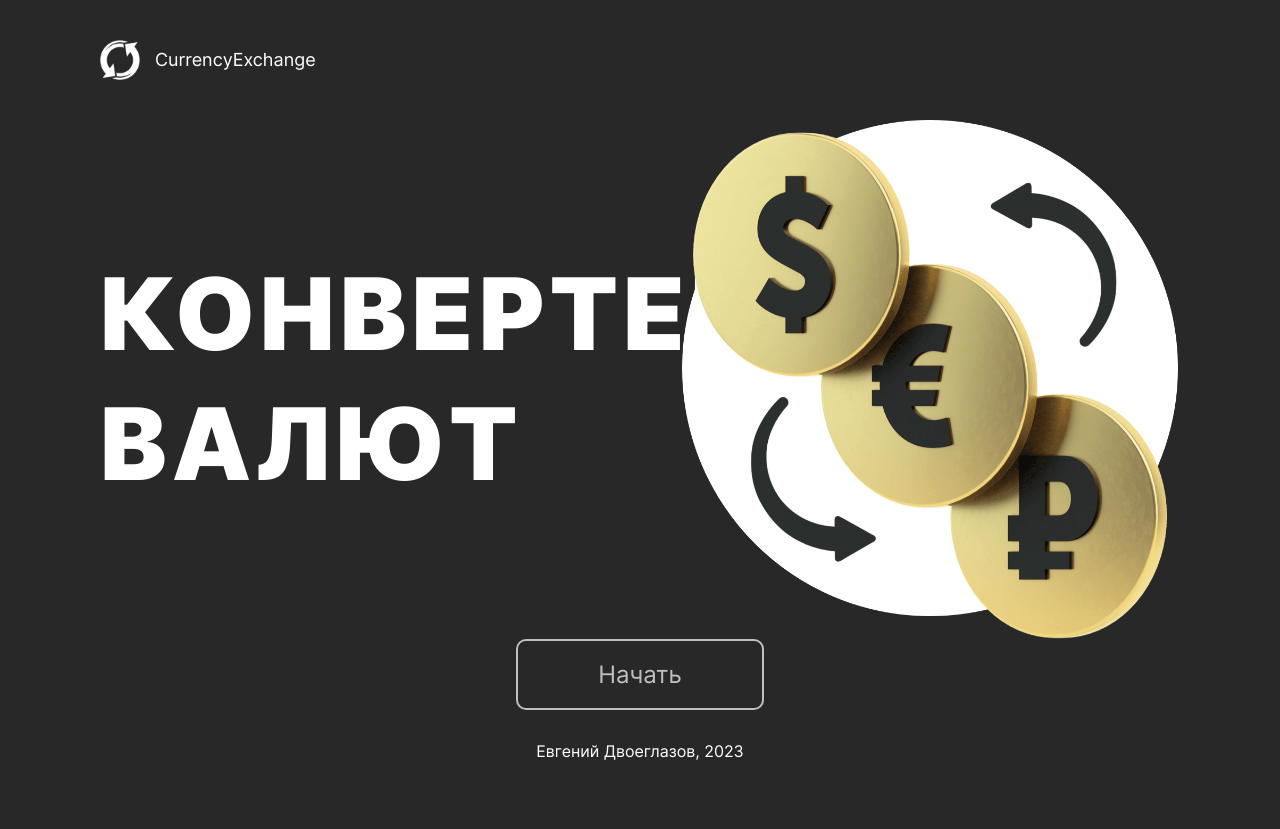
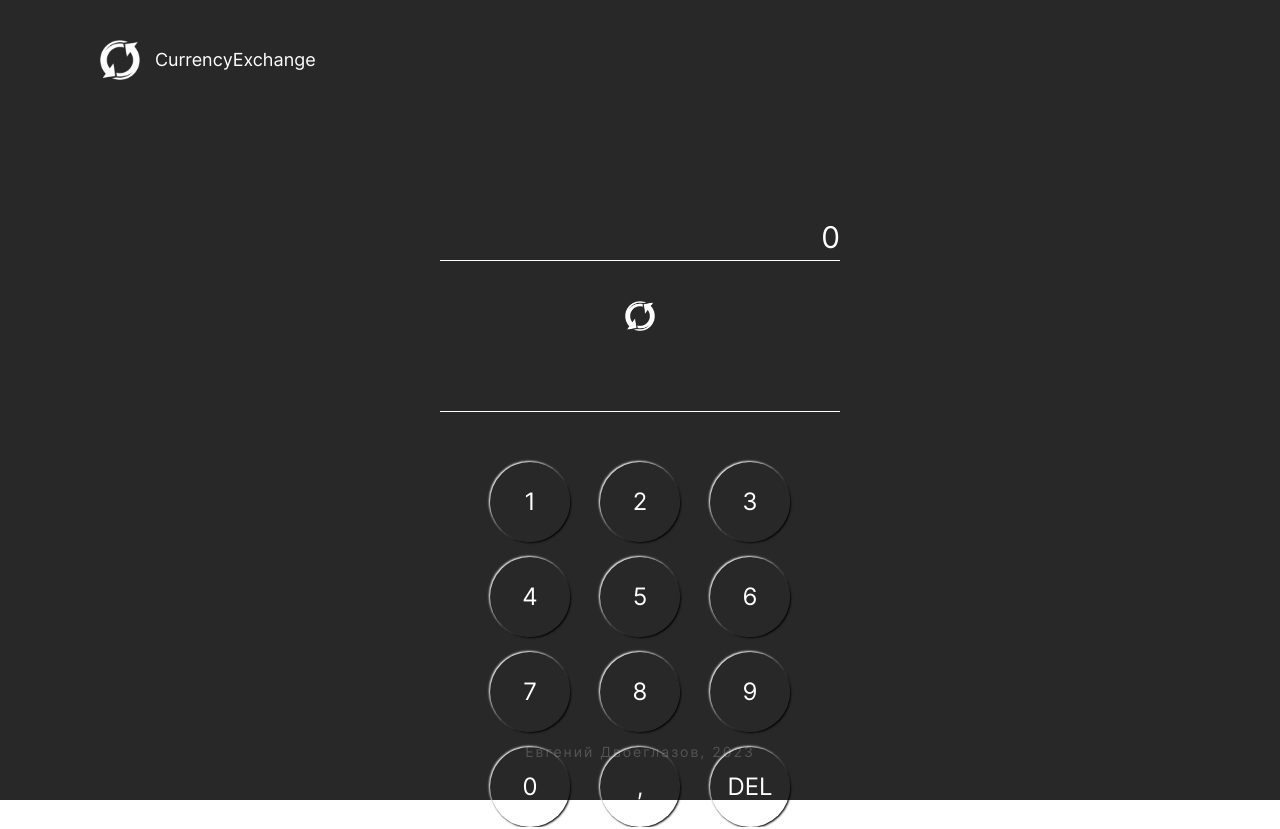
Before and after one commit to Evgeniy-Dvoeglazov/currency-converter, a React (Create React App) app: page /exchanger in a window 1280 px wide. Shown: the top 829 px of the page. Built offline with nearby package versions, Linux system fonts and the light colour scheme.

Commit message:
добавить страницу обменных курсов

```diff
--- a/package.json
+++ b/package.json
@@ -8,7 +8,10 @@
     "@testing-library/user-event": "^13.5.0",
     "react": "^18.2.0",
     "react-dom": "^18.2.0",
+    "react-redux": "^8.1.3",
+    "react-router-dom": "^6.16.0",
     "react-scripts": "5.0.1",
+    "redux": "^4.2.1",
     "styled-components": "^6.0.8",
     "web-vitals": "^2.1.4"
   },
--- a/src/components/App/App.js
+++ b/src/components/App/App.js
@@ -1,13 +1,44 @@
-import Header from '../Header/Header';
-import Main from '../Main/Main';
-import Exchanger from '../Exchanger/Exchanger';
-import Footer from '../Footer/Footer';
+import HeaderComponent from '../Header/Header';
+import MainComponent from '../Main/Main';
+import ExchangerComponent from '../Exchanger/Exchanger';
+import FooterComponent from '../Footer/Footer';
+import NotFoundPageComponent from '../NotFoundPage/NotFoundPage'
 import styled from 'styled-components';
+import { Routes, Route } from 'react-router-dom';
+import { useDispatch, useSelector } from 'react-redux';
+import {
+  AMOUNT,
+} from '../../utils/constants';
 
 function App() {
 
-  const App = styled.div`
-    // height: 100vh;
+  const dispatch = useDispatch();
+
+  function setAmount(amount) {
+    dispatch({ type: AMOUNT, payload: amount })
+  }
+
+  return (
+    <Application>
+      <HeaderComponent />
+      <Routes>
+        <Route path='/' element={
+          <MainComponent />
+        } />
+        <Route path='/exchanger' element={
+          <ExchangerComponent />
+        } />
+        <Route path='*' element={
+          <NotFoundPageComponent />
+        } />
+      </Routes>
+      <FooterComponent />
+    </Application>
+  );
+}
+
+const Application = styled.div`
+  height: 100vh;
   background: #282828;
   color: #fff;
   margin: 0;
@@ -23,14 +54,4 @@ function App() {
   text-rendering: optimizeLegibility;
 `;
 
-  return (
-    <App>
-      <Header />
-      <Main />
-      <Exchanger />
-      <Footer />
-    </App>
-  );
-}
-
 export default App;
--- a/src/components/Exchanger/Exchanger.js
+++ b/src/components/Exchanger/Exchanger.js
@@ -1,9 +1,60 @@
 import styled from 'styled-components';
-import exchangeImage from '../../images/logo.png'
+import exchangeImage from '../../images/logo.png';
+import { useState } from 'react';
+import { useDispatch, useSelector } from 'react-redux';
 
-function Exchanger() {
+function ExchangerComponent() {
+
+  const dispatch = useDispatch();
+
+  // const [currency, setCurrency] = useState('0');
 
   const buttonsText = ['1', '2', '3', '4', '5', '6', '7', '8', '9', '0', ',', 'DEL'];
+
+  const buttons = buttonsText.map((buttonText) => {
+    return (
+      <Button onClick={handleClick} key={buttonText}>{buttonText}</Button>
+    )
+  });
+
+  const currencyValue = useSelector(state => state.currency.currencyValue);
+
+  function addValue(value) {
+    dispatch({ type: 'ADD_VALUE', payload: value })
+  }
+
+  function removeLastValue() {
+    dispatch({ type: 'REMOVE_LAST_VALUE' })
+  }
+
+  function handleClick(e) {
+    if (e.target.textContent === ',' && currencyValue.includes(',')) {
+      return;
+    }
+    if (e.target.textContent === 'DEL') {
+      removeLastValue();
+    } else {
+      if (currencyValue.length === 1 && currencyValue[0] === '0' && e.target.textContent !== ',') {
+        addValue('' + e.target.textContent);
+      } else if (currencyValue[0] == null && e.target.textContent === ',') {
+        addValue('0' + e.target.textContent);
+      } else {
+        addValue(currencyValue + e.target.textContent);
+      }
+    }
+  }
+
+  console.log(currencyValue[0]);
+
+  return (
+    <Exchanger>
+      <FromCurrency>{currencyValue || '0'}</FromCurrency>
+      <Image src={exchangeImage} />
+      <ToCurrency></ToCurrency>
+      <Buttons>{buttons}</Buttons>
+    </Exchanger>
+  )
+}
 
 const Exchanger = styled.section`
   margin: 100px auto 0;
@@ -18,6 +69,7 @@ function Exchanger() {
   height: 80px;
   font-size: 24px;
   box-shadow: 1px 1px 2px black, -1px -1px 2px white;
+  cursor: pointer;
 
   &:active {
     box-shadow: none;
@@ -36,6 +88,8 @@ function Exchanger() {
 `;
 
 const FromCurrency = styled.div`
+  font-size: 30px;
+  text-align: end;
   height: 40px;
   margin: 0 auto;
   width: 400px;
@@ -47,6 +101,7 @@ function Exchanger() {
   margin: 0 auto;
   width: 400px;
   border-bottom: 1px solid #fff;
+  text-align: end;
 `;
 
 const Image = styled.img`
@@ -55,20 +110,4 @@ function Exchanger() {
   width: 30px;
 `;
 
-  const buttons = buttonsText.map((buttonText) => {
-    return(
-      <Button>{buttonText}</Button>
-    )
-  });
-
-  return (
-    <Exchanger>
-      <FromCurrency></FromCurrency>
-      <Image src={exchangeImage} />
-      <ToCurrency></ToCurrency>
-      <Buttons>{buttons}</Buttons>
-    </Exchanger>
-  )
-}
-
-export default Exchanger;
+export default ExchangerComponent;
--- a/src/components/Footer/Footer.js
+++ b/src/components/Footer/Footer.js
@@ -1,6 +1,12 @@
 import styled from 'styled-components';
 
-function Footer() {
+function FooterComponent() {
+  return (
+    <Footer>
+      <Title>Евгений Двоеглазов, 2023</Title>
+    </Footer>
+  )
+}
 
 const Footer = styled.footer`
   width: 100%;
@@ -10,17 +16,12 @@ function Footer() {
 `;
 
   const Title = styled.h3`
-    font-size: 16px;
+  font-size: 14px;
   font-weight: 400;
   margin: 40px 0;
   text-align: center;
+  opacity: .2;
+  letter-spacing: 2px;
 `;
 
-  return (
-    <Footer>
-      <Title>Евгений Двоеглазов, {new Date().getFullYear()}</Title>
-    </Footer>
-  )
-}
-
-export default Footer;
+export default FooterComponent;
--- a/src/components/Header/Header.js
+++ b/src/components/Header/Header.js
@@ -1,7 +1,24 @@
 import styled from 'styled-components';
 import imageLogo from '../../images/logo.png';
+import { useNavigate } from 'react-router-dom';
 
-function Header() {
+function HeaderComponent() {
+
+  const navigate = useNavigate();
+
+  function handleClick() {
+    navigate('/');
+  }
+
+  return (
+    <Header>
+      <Logo onClick={handleClick}>
+        <Image src={imageLogo} />
+        <Title>CurrencyExchange</Title>
+      </Logo>
+    </Header>
+  )
+}
 
 const Header = styled.header`
   padding: 40px 100px;
@@ -32,14 +49,4 @@ function Header() {
   margin: 0 0 0 15px;
 `;
 
-  return (
-    <Header>
-      <Logo>
-        <Image src={imageLogo} />
-        <Title>CurrencyExchange</Title>
-      </Logo>
-    </Header>
-  )
-}
-
-export default Header;
+export default HeaderComponent;
--- a/src/components/Main/Main.js
+++ b/src/components/Main/Main.js
@@ -1,7 +1,25 @@
-import styled from 'styled-components';
-import mainImage from '../../images/main-image.png'
+import { styled, keyframes } from 'styled-components';
+import mainImage from '../../images/main-image.png';
+import { useNavigate } from 'react-router-dom';
 
-function Main() {
+function MainComponent() {
+
+  const navigate = useNavigate();
+
+  function handleClick() {
+    navigate('/exchanger');
+  }
+
+  return (
+    <Main>
+      <Intro>
+        <Title>Конвертер валют</Title>
+        <Image src={mainImage} />
+      </Intro>
+      <Button onClick={handleClick}>Начать<Flare></Flare></Button>
+    </Main>
+  )
+}
 
 const Main = styled.main`
   padding: 0 100px;
@@ -27,6 +45,24 @@ function Main() {
   margin: 0;
 `;
 
+const flareAnimation = keyframes`
+  0% {
+    left: -150%;
+  }
+
+  50% {
+    left: -140%;
+  }
+
+  70% {
+    left: 140%;
+  }
+
+  100% {
+    left: 150%;
+  }
+`;
+
 const Button = styled.button`
   display: block;
   margin: 0 auto;
@@ -39,6 +75,8 @@ function Main() {
   opacity: .7;
   transition: opacity .2s linear, box-shadow .2s linear;
   cursor: pointer;
+  position: relative;
+  overflow-x: hidden;
 
   &:hover {
     opacity: 1;
@@ -46,15 +84,15 @@ function Main() {
   }
 `;
 
-  return (
-    <Main>
-      <Intro>
-        <Title>Конвертер валют</Title>
-        <Image src={mainImage} />
-      </Intro>
-      <Button>Начать</Button>
-    </Main>
-  )
-}
+const Flare = styled.span`
+  position: absolute;
+  top: 0;
+  height: 100%;
+  width: 35px;
+  transform: skewX(-45deg); // Наклон
+  left: -150%;
+  background: linear-gradient(90deg, rgba(255, 255, 255, 0.1), rgba(255, 255, 255, 0.4));
+  animation: ${flareAnimation} 8s infinite linear;
+`;
 
-export default Main;
+export default MainComponent;
--- /dev/null
+++ b/src/components/NotFoundPage/NotFoundPage.js
@@ -0,0 +1,44 @@
+import styled from 'styled-components';
+
+function NotFoundPageComponent() {
+
+  return (
+    <NotFoundPage>
+      <Title>404</Title>
+      <Description>Страница не найдена</Description>
+      <Button>На главную</Button>
+    </NotFoundPage>
+  )
+}
+
+const NotFoundPage = styled.section`
+  text-align: center;
+  padding-top: 100px;
+`;
+
+const Title = styled.h2`
+  font-weight: 500;
+  font-size: 130px;
+  margin: 0;
+`;
+
+const Description = styled.p`
+  font-size: 20px;
+  margin: 0 0 100px;
+`;
+
+const Button = styled.button`
+  background-color: transparent;
+  border: none;
+  cursor: pointer;
+  color: #fff;
+  opacity: .4;
+  padding: 10px;
+  transition: opacity .2s linear;
+
+  &:hover {
+    opacity: 1;
+  }
+`;
+
+export default NotFoundPageComponent;
--- a/src/index.js
+++ b/src/index.js
@@ -3,11 +3,18 @@ import ReactDOM from 'react-dom/client';
 import './index.css';
 import App from './components/App/App';
 import reportWebVitals from './reportWebVitals';
+import { BrowserRouter } from 'react-router-dom';
+import { Provider } from 'react-redux';
+import { store } from './store/store';
 
 const root = ReactDOM.createRoot(document.getElementById('root'));
 root.render(
   <React.StrictMode>
-    <App />
+    <BrowserRouter>
+      <Provider store={store}>
+        <App />
+      </Provider>
+    </BrowserRouter>
   </React.StrictMode>
 );
 
--- /dev/null
+++ b/src/store/currencyReducer.js
@@ -0,0 +1,22 @@
+// import { AMOUNT } from "../utils/constants"
+
+const initialState = {
+  currencyValue: '0',
+}
+
+export const currencyReducer = (state = initialState, action) => {
+  switch (action.type) {
+    case 'ADD_VALUE':
+      return {
+        currencyValue: action.payload
+      }
+
+    case 'REMOVE_LAST_VALUE':
+      return {
+        currencyValue: state.currencyValue.slice(0, -1)
+      }
+
+    default:
+      return state;
+  }
+};
--- /dev/null
+++ b/src/store/store.js
@@ -0,0 +1,8 @@
+import { legacy_createStore as createStore, combineReducers } from 'redux';
+import { currencyReducer } from './currencyReducer';
+
+const rootReducer = combineReducers({
+  currency: currencyReducer,
+});
+
+export const store = createStore(rootReducer);
--- /dev/null
+++ b/src/utils/constants.js
@@ -0,0 +1,5 @@
+const AMOUNT = 'AMOUNT';
+
+export {
+  AMOUNT,
+}
```
Also changed, not shown: 1 other file (tests, documents, lock files or other folders). Lines whose indentation alone changed are shown as unchanged.
